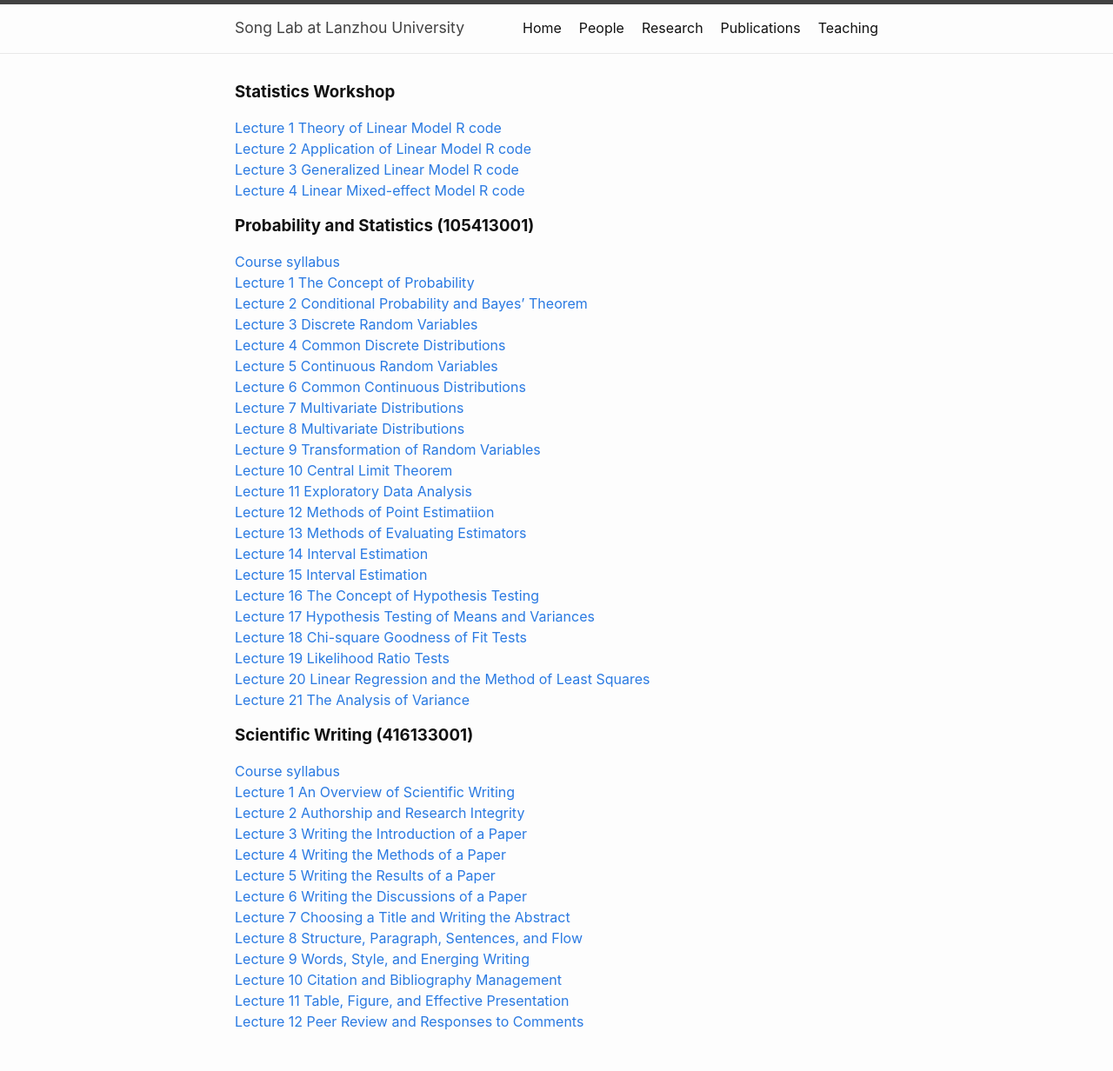
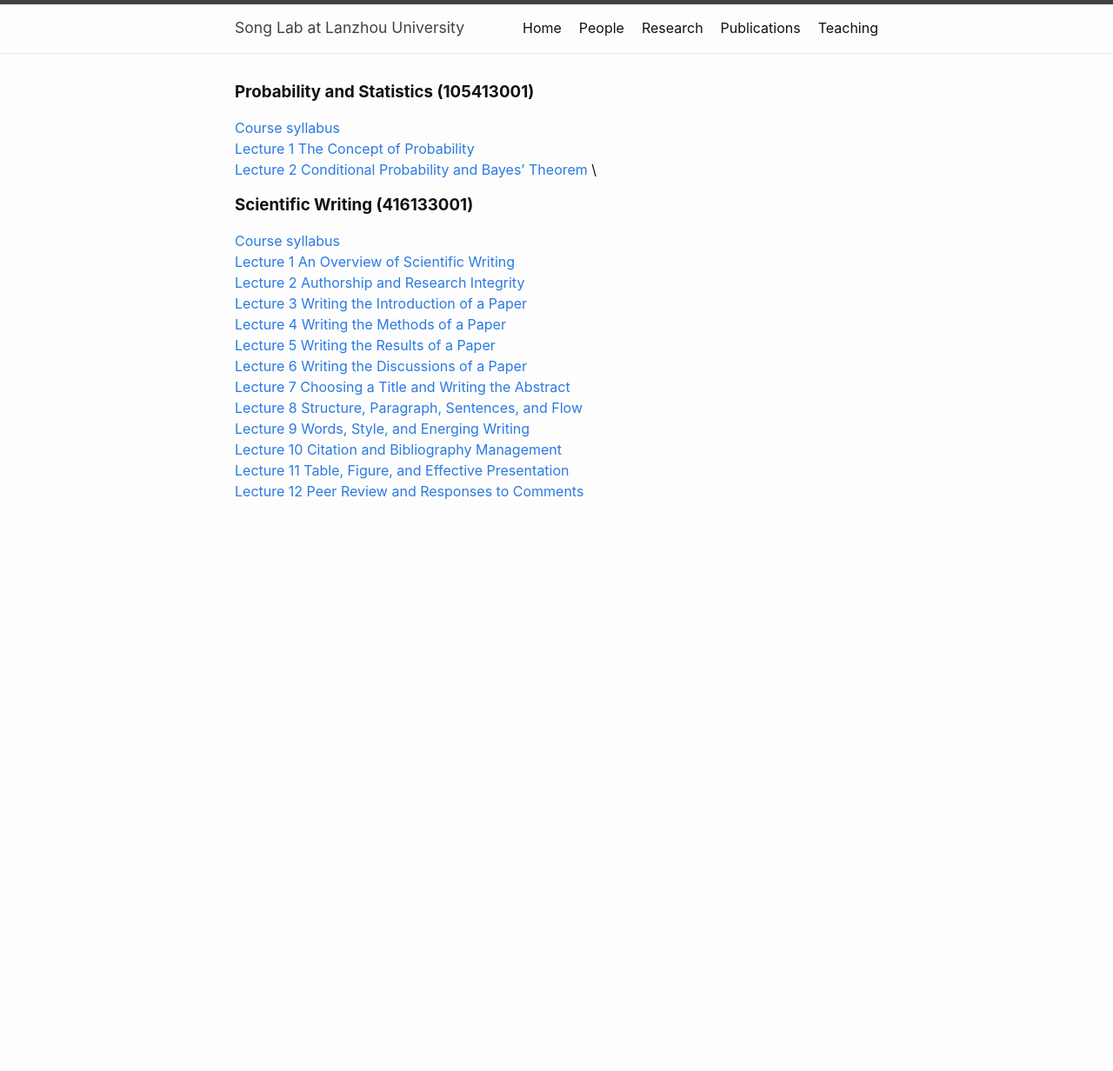
Before and after one commit to chaosonglab/chaosonglab.github.io, a Jekyll site: the page built from teaching.md, in a window 1280 px wide. Shown: the whole page at 87% size. Built offline with Jekyll 4.4.1, drawn with Linux system fonts in a browser that asks for light colours; after the commit the page ends 900 px from its top, so only the background shows below that.

Commit message:
Update teaching.md

```diff
--- a/teaching.md
+++ b/teaching.md
@@ -4,35 +4,11 @@ title: Teaching
 permalink: /teaching/
 ---
 
-### **Statistics Workshop**
-[Lecture 1 Theory of Linear Model](files/course_materials/stats_workshop/lecture1_lm_theory.pdf) [R code](files/course_materials/stats_workshop/lecture1_lm_theory_code.r) \
-[Lecture 2 Application of Linear Model](files/course_materials/stats_workshop/lecture2_lm_application.pdf) [R code](files/course_materials/stats_workshop/lecture2_lm_application_code.r) \
-[Lecture 3 Generalized Linear Model](files/course_materials/stats_workshop/lecture3_glm.pdf) [R code](files/course_materials/stats_workshop/lecture3_glm_code.R) \
-[Lecture 4 Linear Mixed-effect Model](files/course_materials/stats_workshop/lecture4_lmm.pdf) [R code](files/course_materials/stats_workshop/lecture4_lmm_code.R)
 
 ### **Probability and Statistics (105413001)**
 [Course syllabus](files/course_materials/statistics/syllabus.pdf) \
 [Lecture 1 The Concept of Probability](files/course_materials/statistics/lecture1_probability.pdf) \
 [Lecture 2 Conditional Probability and Bayes' Theorem](files/course_materials/statistics/lecture2_probability.pdf) \
-[Lecture 3 Discrete Random Variables](files/course_materials/statistics/lecture3_discrete.pdf) \
-[Lecture 4 Common Discrete Distributions](files/course_materials/statistics/lecture4_discrete.pdf) \
-[Lecture 5 Continuous Random Variables](files/course_materials/statistics/lecture5_continuous.pdf) \
-[Lecture 6 Common Continuous Distributions](files/course_materials/statistics/lecture6_continuous.pdf) \
-[Lecture 7 Multivariate Distributions](files/course_materials/statistics/lecture7_multivariate.pdf) \
-[Lecture 8 Multivariate Distributions](files/course_materials/statistics/lecture8_multivariate.pdf) \
-[Lecture 9 Transformation of Random Variables](files/course_materials/statistics/lecture9_transformation.pdf) \
-[Lecture 10 Central Limit Theorem](files/course_materials/statistics/lecture10_clt.pdf) \
-[Lecture 11 Exploratory Data Analysis](files/course_materials/statistics/lecture11_descriptive.pdf) \
-[Lecture 12 Methods of Point Estimatiion](files/course_materials/statistics/lecture12_estimation.pdf) \
-[Lecture 13 Methods of Evaluating Estimators](files/course_materials/statistics/lecture13_estimation.pdf) \
-[Lecture 14 Interval Estimation](files/course_materials/statistics/lecture14_interval.pdf) \
-[Lecture 15 Interval Estimation](files/course_materials/statistics/lecture15_interval.pdf) \
-[Lecture 16 The Concept of Hypothesis Testing](files/course_materials/statistics/lecture16_hypothesis.pdf) \
-[Lecture 17 Hypothesis Testing of Means and Variances](files/course_materials/statistics/lecture17_testmean.pdf) \
-[Lecture 18 Chi-square Goodness of Fit Tests](files/course_materials/statistics/lecture18_chisquare.pdf) \
-[Lecture 19 Likelihood Ratio Tests](files/course_materials/statistics/lecture19_LRT.pdf) \
-[Lecture 20 Linear Regression and the Method of Least Squares](files/course_materials/statistics/lecture20_regression.pdf) \
-[Lecture 21 The Analysis of Variance](files/course_materials/statistics/lecture21_ANOVA.pdf)
 
 
 
```
